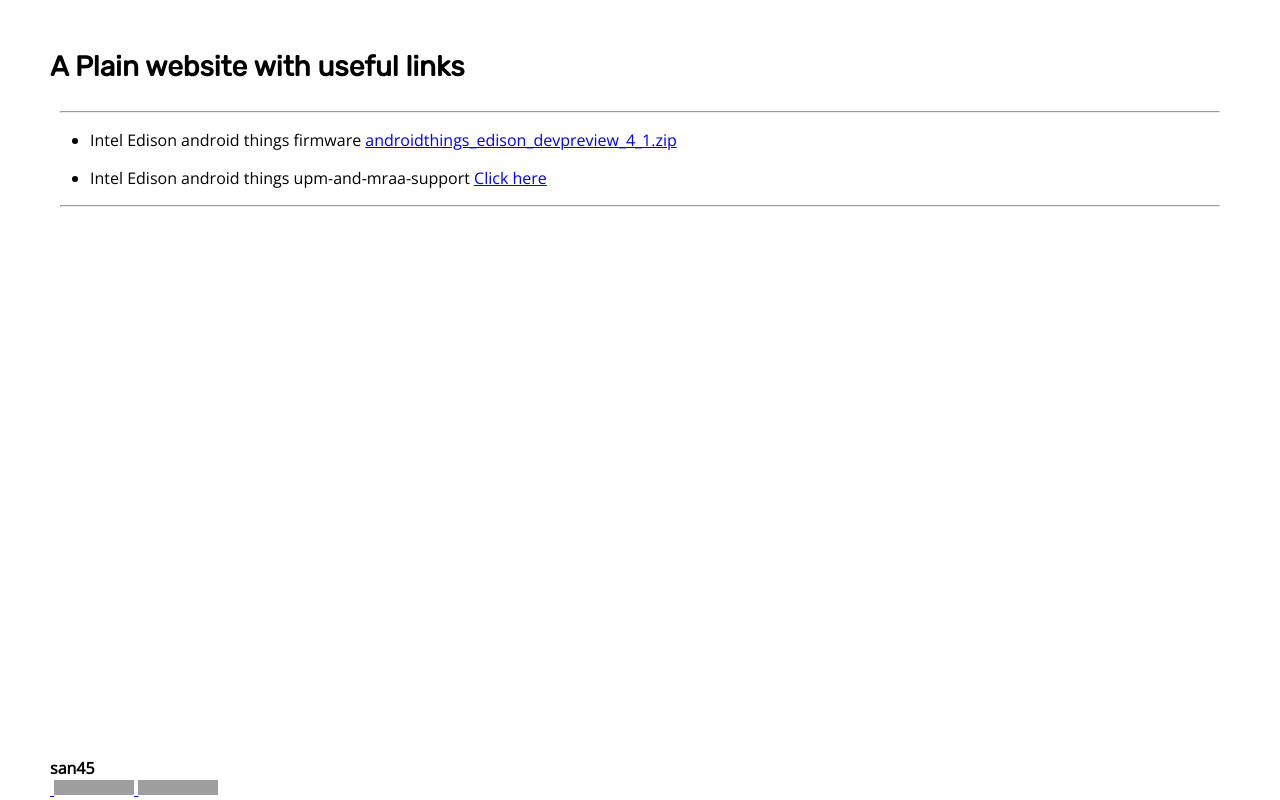
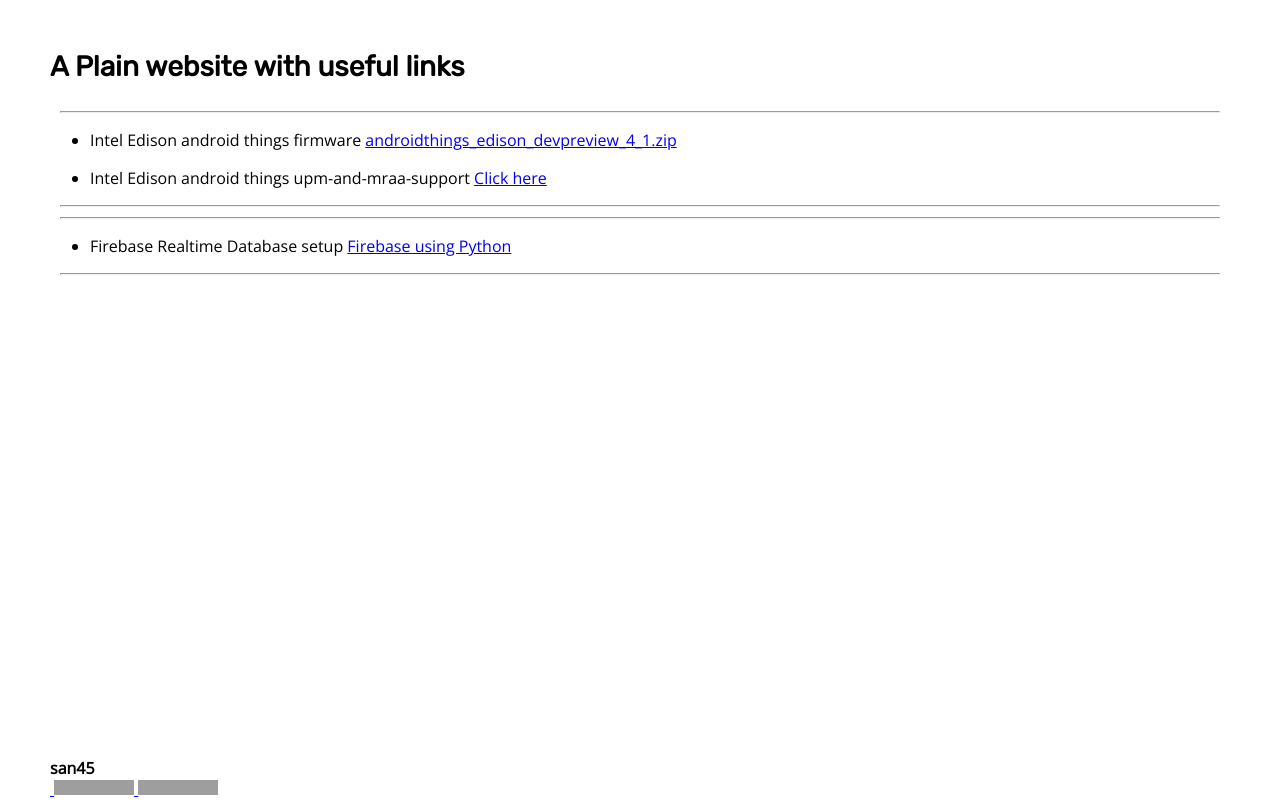
Before and after one commit to boxertv/website, a plain HTML site: page index.html in a window 1280 px wide. Drawn offline with nearby package versions, Linux system fonts and the light colour scheme; grey boxes are pictures that could not be loaded.

Commit message:
Update index.html

```diff
--- a/index.html
+++ b/index.html
@@ -22,6 +22,13 @@
         </li>
 </ul>
   <hr>
+   <hr>
+ <ul>
+  <li> <p>Firebase Realtime Database setup <a href="http://www.tinker.co.nf/firebase.html" title="Firebase using Python">Firebase using Python</a></p>
+        </li>
+
+</ul>
+  <hr>
 <div style="position: fixed;bottom: 0px; align="left"">
   <h4>san45</h4>
 </div>
```
